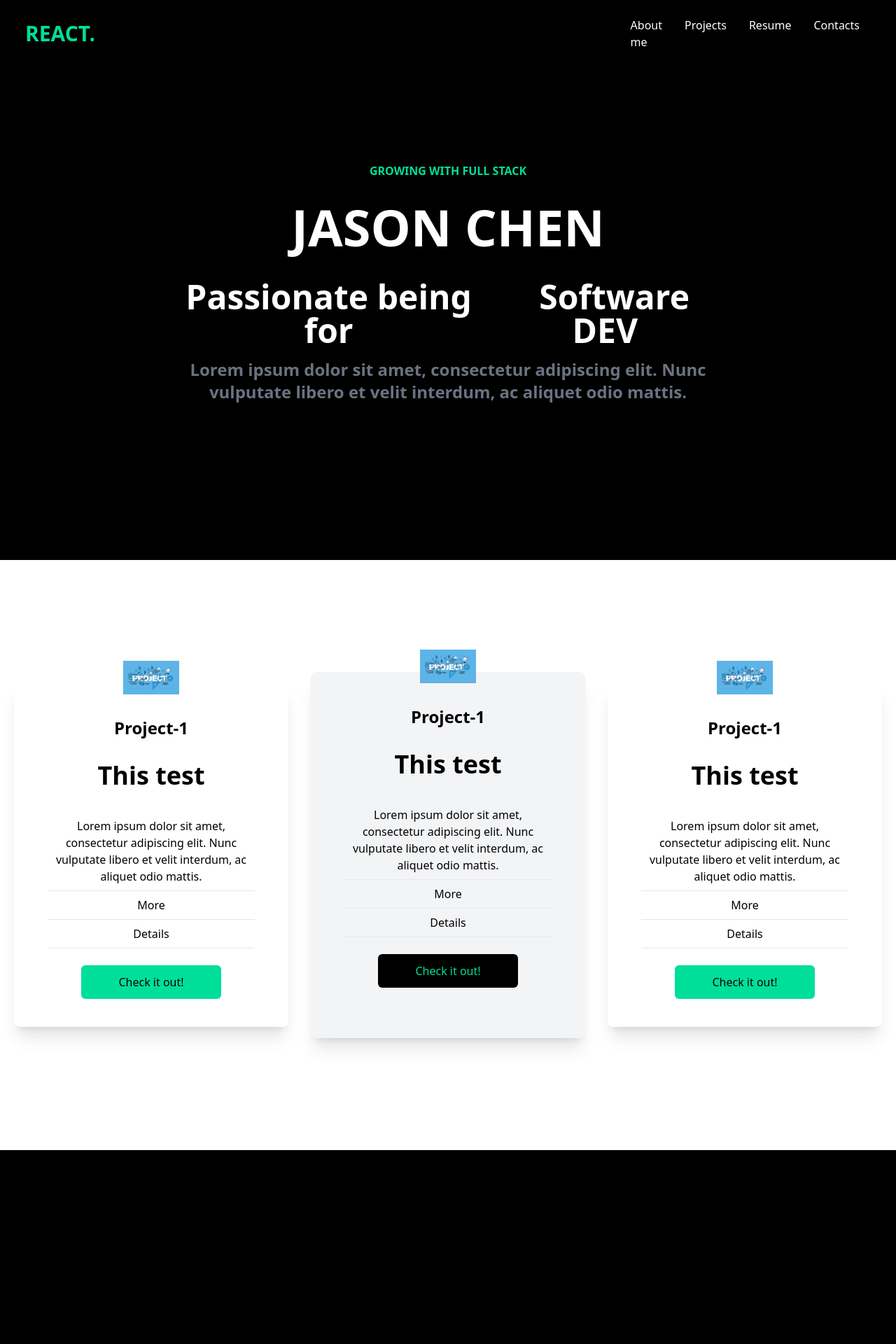
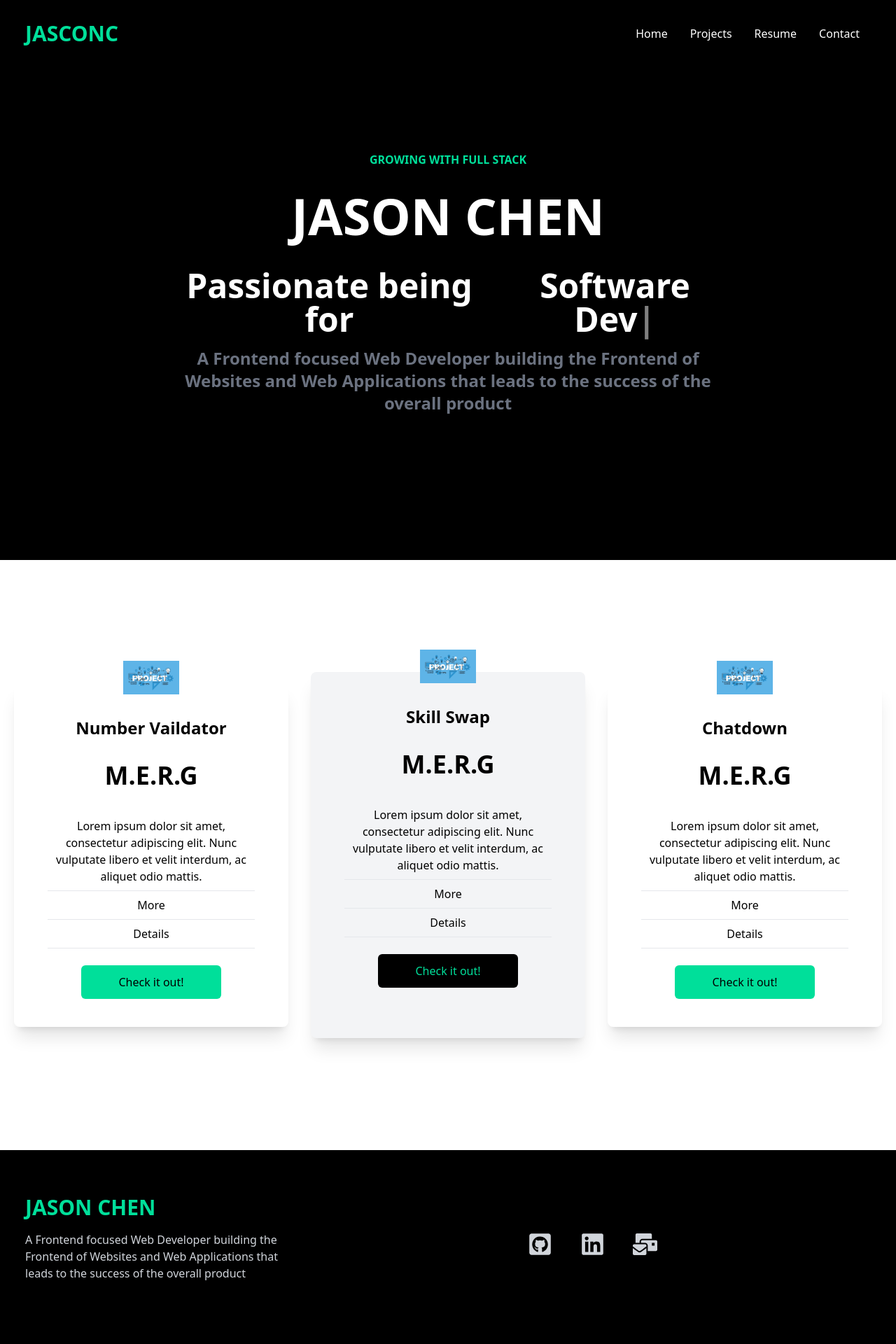
Before and after one commit to Jasonccfu/react-portfolio, a React (Create React App) app: page / in a window 1280 px wide. Shown: the top 1920 px of the page at 70% size. Before the commit the page ends 1643 px from the top, so only its background shows below. Built offline with nearby package versions, Linux system fonts and the light colour scheme.

Commit message:
created footer.js

```diff
--- a/src/App.js
+++ b/src/App.js
@@ -2,6 +2,7 @@ import React from "react";
 import Navbar from "./components/Navbar";
 import Profile from "./components/Profile";
 import Projects from "./components/Projects";
+import Footer from "./components/Footer";
 
 
 function App() {
@@ -10,6 +11,7 @@ function App() {
       <Navbar />
       <Profile />
       <Projects />
+      <Footer />
     </div>
 
   );
--- /dev/null
+++ b/src/components/Footer.js
@@ -0,0 +1,32 @@
+import React from "react";
+import { FaGithubSquare, FaLinkedin, FaMailBulk } from "react-icons/fa";
+
+const Footer = () => {
+  return (
+    <>
+      <div className="max-w-[1240px] mx-auto py-16 px-4 grid lg:grid-cols-3 gap-8 text-gray-300">
+        <div>
+          <h1 className="w-full text-3xl font-bold text-[#00df9a]">JASON CHEN</h1>
+          <p className="py-4">
+            A Frontend focused Web Developer building the Frontend of Websites and Web Applications that leads to the success of the overall product
+          </p>
+        </div>
+        <div className="lg:col-span-2 flex items-center justify-center">
+          <div className="flex items-center space-x-10">
+            {/* <h6 className="font-medium text-gray-400">SOCIAL</h6> */}
+            <FaGithubSquare size={35} />
+            <FaLinkedin size={35} />
+            <FaMailBulk size={35} />
+          </div>
+        </div>
+      </div>
+      <div className="flex justify-center mt-8">
+        <div className="text-sm text-gray-400">
+          © {new Date().getFullYear()}. Made by Jason Chen
+        </div>
+      </div>
+    </>
+  );
+};
+
+export default Footer;
--- a/src/components/Navbar.js
+++ b/src/components/Navbar.js
@@ -10,12 +10,12 @@ const Navbar = () => {
 
   return(
     <div className='flex justify-between items-center h-24 max-w-[1240px] mx-auto px-4 text-white'>
-      <h1 className='w-full text-3xl font-bold text-[#00df9a]'>REACT.</h1>
+      <h1 className='w-full text-3xl font-bold text-[#00df9a]'>JASCONC</h1>
       <ul className='hidden md:flex'>
-        <li className='p-4'>About me</li>
+        <li className='p-4'>Home</li>
         <li className='p-4'>Projects</li>
         <li className='p-4'>Resume</li>
-        <li className='p-4'>Contacts</li>
+        <li className='p-4'>Contact</li>
       </ul>
       <div className='block md:hidden' onClick={handleNav} >
         {!nav?<AiOutlineClose size={20}/>: <AiOutlineMenu size={20}/>}
--- a/src/components/Profile.js
+++ b/src/components/Profile.js
@@ -9,9 +9,9 @@ const Profile = () => {
             <h1 className='md:text-7xl sm:text-6xl text-4xl font-bold md:py-6'>JASON CHEN</h1>
             <div className='flex justify-center items-center'>
                 <p className='md:text-5xl sm:text-4xl text-xl font-bold py-4'>Passionate being for</p>
-                <Typed className='md:text-5xl sm:text-4xl text-xl font-bold md:pl-4 pl-2' strings={['Web DEV','Software DEV','Full Stack']} typeSpeed={120} backSpeed={140} loop />
+                <Typed className='md:text-5xl sm:text-4xl text-xl font-bold md:pl-4 pl-2' strings={['Web Dev','Software Dev','Full Stack']} typeSpeed={120} backSpeed={140} loop />
             </div>
-            <p className='md:text-2xl text-xl font-bold text-gray-500'>Lorem ipsum dolor sit amet, consectetur adipiscing elit. Nunc vulputate libero et velit interdum, ac aliquet odio mattis.</p>
+            <p className='md:text-2xl text-xl font-bold text-gray-500'>A Frontend focused Web Developer building the Frontend of Websites and Web Applications that leads to the success of the overall product</p>
             </div>
         </div>
     );
--- a/src/components/Projects.js
+++ b/src/components/Projects.js
@@ -8,8 +8,8 @@ const Projects = () => {
                 {/* first card */}
                 <div className="w-full shadow-xl flex flex-col p-4 my-4 rounded-lg hover:scale-105 duration-300">
                     <img className="w-20 mx-auto mt-[-3rem] bg-white" src={Project} alt="/" />
-                    <h2 className="text-2xl font-bold text-center py-8">Project-1</h2>
-                    <p className="text-center text-4xl font-bold">This test</p>
+                    <h2 className="text-2xl font-bold text-center py-8">Number Vaildator</h2>
+                    <p className="text-center text-4xl font-bold">M.E.R.G</p>
                     <div className="text-center font-medium">
                         <p className="py-2 border-b mx-8 mt-8">Lorem ipsum dolor sit amet, consectetur adipiscing elit. Nunc vulputate libero et velit interdum, ac aliquet odio mattis.</p>
                         <p className="py-2 border-b mx-8">More</p>
@@ -20,8 +20,8 @@ const Projects = () => {
                  {/* secend card */}
                  <div className="w-full shadow-xl bg-gray-100 flex flex-col p-4 md:my-0 my-8 rounded-lg hover:scale-105 duration-300">
                     <img className="w-20 mx-auto mt-[-3rem] bg-white" src={Project} alt="/" />
-                    <h2 className="text-2xl font-bold text-center py-8">Project-1</h2>
-                    <p className="text-center text-4xl font-bold">This test</p>
+                    <h2 className="text-2xl font-bold text-center py-8">Skill Swap</h2>
+                    <p className="text-center text-4xl font-bold">M.E.R.G</p>
                     <div className="text-center font-medium">
                         <p className="py-2 border-b mx-8 mt-8">Lorem ipsum dolor sit amet, consectetur adipiscing elit. Nunc vulputate libero et velit interdum, ac aliquet odio mattis.</p>
                         <p className="py-2 border-b mx-8">More</p>
@@ -32,8 +32,8 @@ const Projects = () => {
                  {/* third card */}
                  <div className="w-full shadow-xl flex flex-col p-4 my-4 rounded-lg hover:scale-105 duration-300">
                     <img className="w-20 mx-auto mt-[-3rem] bg-white" src={Project} alt="/" />
-                    <h2 className="text-2xl font-bold text-center py-8">Project-1</h2>
-                    <p className="text-center text-4xl font-bold">This test</p>
+                    <h2 className="text-2xl font-bold text-center py-8">Chatdown</h2>
+                    <p className="text-center text-4xl font-bold">M.E.R.G</p>
                     <div className="text-center font-medium">
                         <p className="py-2 border-b mx-8 mt-8">Lorem ipsum dolor sit amet, consectetur adipiscing elit. Nunc vulputate libero et velit interdum, ac aliquet odio mattis.</p>
                         <p className="py-2 border-b mx-8">More</p>
```
